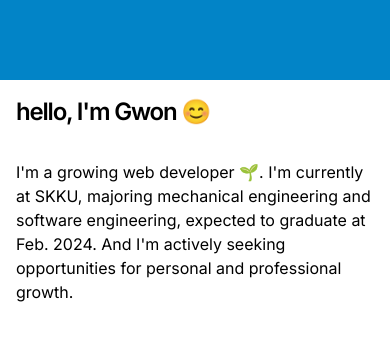
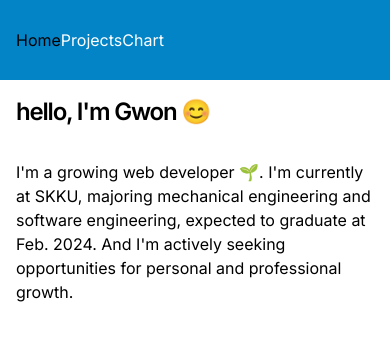
Before and after one commit to gwonhong/next-portfolio, a Next.js app: page / in a window 390 px wide. Shown: the top 340 px of the page. Built offline with nearby package versions, Linux system fonts and the light colour scheme.

Commit message:
UPDATE navbar

```diff
--- a/app/components/navbar.tsx
+++ b/app/components/navbar.tsx
@@ -22,17 +22,11 @@ export default function Navbar() {
     <div className="w-full h-20 bg-sky-600 sticky top-0">
       <div className="container mx-auto px-4 h-full">
         <div className="flex justify-between items-center h-full">
-          <ul className="hidden md:flex gap-x-6">
-            <li>
-              <NavItem text="Home" path="/" />
-            </li>
-            <li>
-              <NavItem text="Projects" path="/projects" />
-            </li>
-            <li>
-              <NavItem text="Chart" path="/chart" />
-            </li>
-          </ul>
+          <nav className="md:flex gap-x-6">
+            <NavItem text="Home" path="/" />
+            <NavItem text="Projects" path="/projects" />
+            <NavItem text="Chart" path="/chart" />
+          </nav>
         </div>
       </div>
     </div>
```
